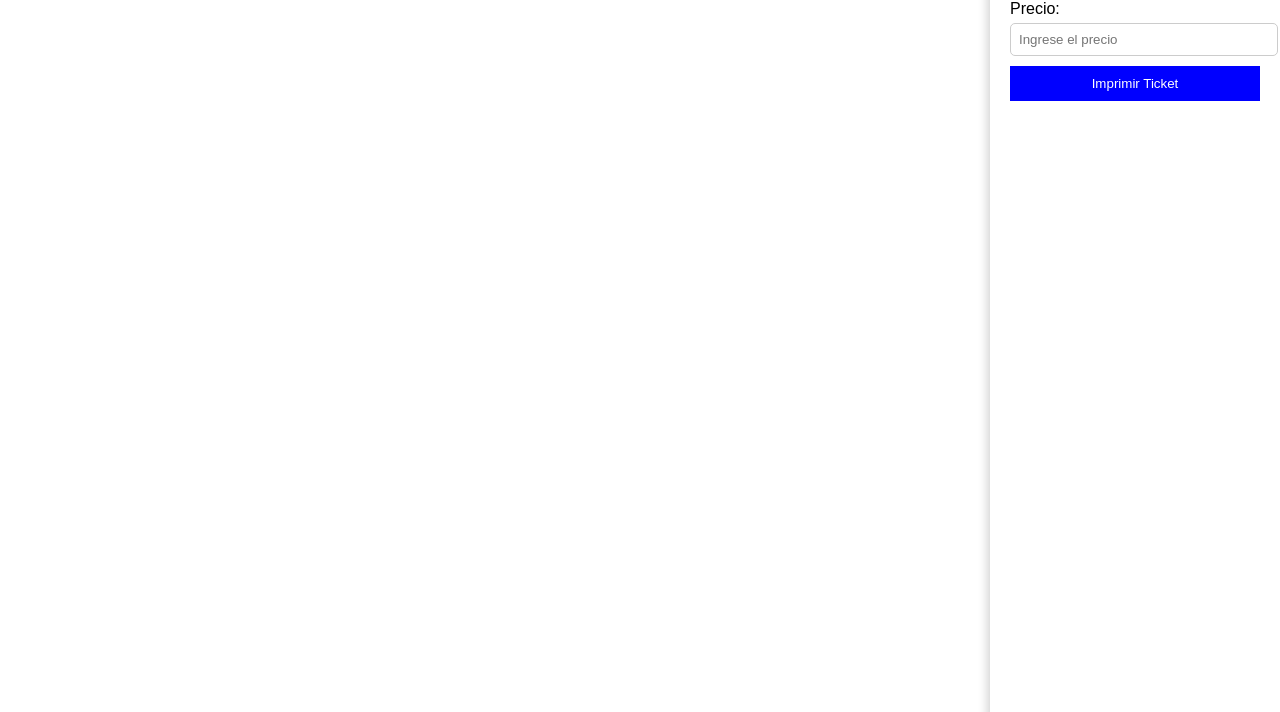
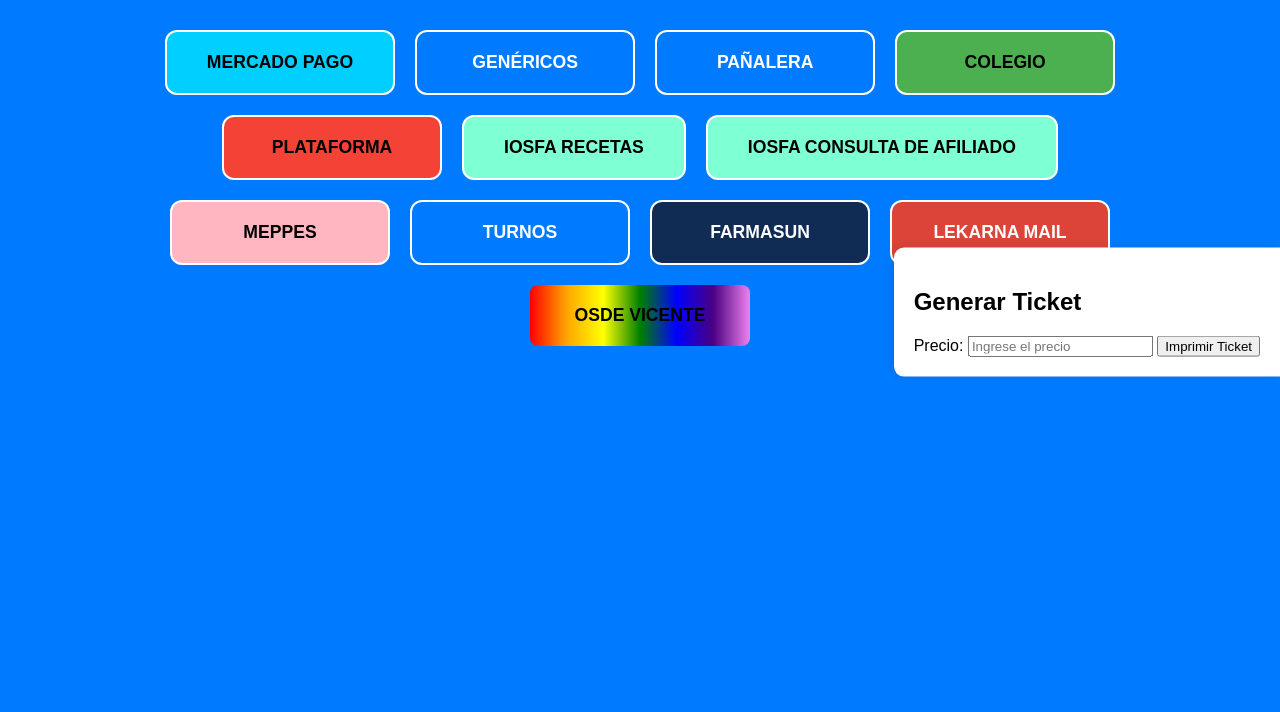
Before and after one commit to GrupoScout/pruebas-turnosdefaramcias.info, a plain HTML site: page index.html in a window 1280 px wide. Shown: the part 88-800 px from the top of the page. Drawn offline with Linux system fonts and the light colour scheme.

Commit message:
Update index.html

```diff
--- a/index.html
+++ b/index.html
@@ -3,173 +3,107 @@
 <head>
   <meta charset="UTF-8">
   <meta name="viewport" content="width=device-width, initial-scale=1.0">
-  <title>Ventana Emergente</title>
+  <title>PRUEBA - Inicio - turnosdefarmacias.info</title>
   <style>
-    body, html {
+    body {
       margin: 0;
-      padding: 0;
-      height: 100%;
-      overflow: hidden;
+      padding: 20px;
+      background-color: #007BFF;
       font-family: Arial, sans-serif;
+      display: flex;
+      flex-direction: column;
+      align-items: center;
     }
-    #overlay {
-      position: fixed;
-      top: 0; left: 0;
-      width: 100%; height: 100%;
-      background-color: rgba(0,0,0,0.5);
-      backdrop-filter: blur(5px);
-      display: none;
+    h1 {
+      color: white;
+      margin-bottom: 40px;
+    }
+    .button-grid {
+      display: flex;
+      flex-wrap: wrap;
       justify-content: center;
-      align-items: center;
-      z-index: 1000;
+      gap: 20px;
+      max-width: 1000px;
     }
-    #mensaje {
-      background: white;
-      padding: 30px;
+    .btn {
+      padding: 20px 40px;
+      font-size: 1.1em;
+      font-weight: bold;
       border-radius: 12px;
+      cursor: pointer;
+      border: 2px solid white;
+      min-width: 220px;
+      transition: all 0.3s ease;
       text-align: center;
-      box-shadow: 0 0 20px rgba(0,0,0,0.5);
-      animation: parpadeo 1s infinite alternate;
+      text-decoration: none;
     }
-    @keyframes parpadeo {
-      from { opacity: 1; }
-      to { opacity: 0.7; }
+    .azul { background-color: #007BFF; color: white; }
+    .celeste { background-color: #00cfff; color: black; }
+    .verde { background-color: #4CAF50; color: black; }
+    .rojo { background-color: #f44336; color: black; }
+    .verdeagua { background-color: #7FFFD4; color: black; }
+    .rosado { background-color: #FFB6C1; color: black; }
+    .azuloscuro { background-color: #102c54; color: white; }
+    .chrome { background-color: #DB4437; color: white; }
+    .pride {
+      background: linear-gradient(to right, red, orange, yellow, green, blue, indigo, violet);
+      color: black;
+      font-weight: bold;
+      border: none;
+      border-radius: 8px;
     }
-    #barraTiempo {
-      width: 100%;
-      height: 20px;
-      background-color: #ccc;
-      border-radius: 10px;
-      overflow: hidden;
-      margin-top: 15px;
+    .btn:hover {
+      opacity: 0.9;
     }
-    #progreso {
-      height: 100%;
-      width: 100%;
-      background-color: red;
-      transition: width 1s linear;
-    }
-    iframe {
-      width: 100%;
-      height: 100%;
-      border: none;
-    }
-    /* Panel derecho para generar ticket */
-    #panel-derecho {
+    #ticket-panel {
       position: fixed;
       right: 0;
-      top: 0;
-      width: 250px;
-      height: 100%;
+      top: 50%;
+      transform: translateY(-50%);
       background: white;
-      box-shadow: -2px 0 10px rgba(0,0,0,0.2);
       padding: 20px;
-      overflow-y: auto;
-    }
-    h2 {
-      text-align: center;
-    }
-    label {
-      display: block;
-      margin-top: 10px;
-    }
-    input {
-      width: 100%;
-      padding: 8px;
-      margin-top: 5px;
-      border: 1px solid #ccc;
-      border-radius: 5px;
-    }
-    button {
-      background: blue;
-      color: white;
-      padding: 10px;
-      border: none;
-      cursor: pointer;
-      margin-top: 10px;
-      width: 100%;
+      box-shadow: -2px 0 10px rgba(0, 0, 0, 0.1);
+      border-radius: 10px 0 0 10px;
     }
   </style>
   <script>
-    let tiempoInactividad;
-    let cuentaRegresiva;
-    let segundosRestantes = 60;
-
-    function iniciarTemporizadorInactividad() {
-      clearTimeout(tiempoInactividad);
-      tiempoInactividad = setTimeout(mostrarOverlay, 1800000); // 30 minutos
+    function abrirUnicaVentana(nombre, url) {
+      window.open(url, nombre, 'width=1000,height=700,resizable=yes,scrollbars=yes');
     }
-
-    function mostrarOverlay() {
-      document.getElementById('overlay').style.display = 'flex';
-      segundosRestantes = 60;
-      actualizarBarra();
-      cuentaRegresiva = setInterval(() => {
-        segundosRestantes--;
-        actualizarBarra();
-        if (segundosRestantes <= 0) {
-          clearInterval(cuentaRegresiva);
-          window.close();
-        }
-      }, 1000);
-    }
-
-    function cancelarCierre() {
-      clearInterval(cuentaRegresiva);
-      document.getElementById('overlay').style.display = 'none';
-      iniciarTemporizadorInactividad();
-    }
-
-    function actualizarBarra() {
-      const progreso = document.getElementById('progreso');
-      progreso.style.width = (segundosRestantes * 100 / 60) + '%';
-    }
-
-    document.addEventListener('mousemove', iniciarTemporizadorInactividad);
-    document.addEventListener('keydown', iniciarTemporizadorInactividad);
-    document.addEventListener('click', iniciarTemporizadorInactividad);
-    window.onload = iniciarTemporizadorInactividad;
-
     function imprimirTicket() {
-      const precio = document.getElementById("precio").value;
-      if (!precio) {
-        alert("Por favor, ingresa un precio antes de imprimir.");
-        return;
+      let precio = document.getElementById('precio').value;
+      if (precio) {
+        let ticket = `Ticket\nPrecio: $${precio}`;
+        let ventana = window.open('', '_blank');
+        ventana.document.write(`<pre>${ticket}</pre>`);
+        ventana.print();
+      } else {
+        alert('Ingrese un precio válido.');
       }
-
-      const ventana = window.open('', '', 'width=300,height=400');
-      ventana.document.write(`<h2>Ticket</h2>`);
-      ventana.document.write(`<p>Precio: $${precio}</p>`);
-      ventana.document.write(`<p>Gracias por su compra</p>`);
-      ventana.document.write(`<script>window.print(); window.close();<\/script>`);
-      ventana.document.close();
     }
   </script>
 </head>
 <body>
-  <div id="overlay">
-    <div id="mensaje">
-      <h2>¿SEGUÍS AHÍ?</h2>
-      <p>La pestaña se cerrará sola en 1 minuto.</p>
-      <div id="barraTiempo"><div id="progreso"></div></div>
-      <br>
-      <button onclick="cancelarCierre()">SÍ, SIGO AQUÍ</button>
-    </div>
+  <h1>PRUEBA - FARMACIA PINTAR</h1>
+  <div class="button-grid">
+    <button class="btn celeste" onclick="abrirUnicaVentana('mercadopago', 'https://www.mercadopago.com.ar/collections')">MERCADO PAGO</button>
+    <button class="btn azul" onclick="abrirUnicaVentana('genericos', 'https://script.google.com/macros/s/AKfycbxLOXkGX-UoZA38KEGFzbjOASybp_YoOxlGYhDZyZWtzNKuuVZZRDPUVzuFewaz9-mCjw/exec')">GENÉRICOS</button>
+    <button class="btn azul" onclick="abrirUnicaVentana('panales', 'https://panales.turnosdefarmacias.info/')">PAÑALERA</button>
+    <button class="btn verde" onclick="abrirUnicaVentana('colegio', 'https://www.colfarmaonline.org.ar')">COLEGIO</button>
+    <button class="btn rojo" onclick="abrirUnicaVentana('plataforma', 'http://ctacte.cofasa.com.ar')">PLATAFORMA</button>
+    <button class="btn verdeagua" onclick="abrirUnicaVentana('iosfa_recetas', 'https://www.misvalidaciones.com.ar/')">IOSFA RECETAS</button>
+    <button class="btn verdeagua" onclick="abrirUnicaVentana('iosfa_afiliado', 'https://validador.iosfa.gob.ar/ValidadorSUA1')">IOSFA CONSULTA DE AFILIADO</button>
+    <button class="btn rosado" onclick="abrirUnicaVentana('meppes', 'http://sistemasl.ioma.gba.gov.ar/sistemas/meppes_farmacias/index.php')">MEPPES</button>
+    <button class="btn azul" onclick="abrirUnicaVentana('turnos', 'https://www.turnosdefarmacias.info/')">TURNOS</button>
+    <button class="btn azuloscuro" onclick="abrirUnicaVentana('farmasun', 'https://app.drogueriafarmasun.com.ar/login')">FARMASUN</button>
+    <button class="btn chrome" onclick="abrirUnicaVentana('gmail', 'https://mail.google.com/mail/u/1/')">LEKARNA MAIL</button>
+    <button class="btn pride" onclick="abrirUnicaVentana('osde', 'https://extranet.osde.com.ar/OSDEExtranet/jsp/multiempresas/osde/HomePublicaJuridicaV2.jsp')">OSDE VICENTE</button>
   </div>
-  <iframe src=""></iframe>
-  <script>
-    const urlParams = new URLSearchParams(window.location.search);
-    const destino = urlParams.get('url');
-    if (destino) document.querySelector('iframe').src = destino;
-  </script>
-
-  <!-- Panel derecho para generar tickets -->
-  <div id="panel-derecho">
+  <div id="ticket-panel">
     <h2>Generar Ticket</h2>
     <label for="precio">Precio:</label>
     <input type="number" id="precio" placeholder="Ingrese el precio">
     <button onclick="imprimirTicket()">Imprimir Ticket</button>
   </div>
-
 </body>
 </html>
```
